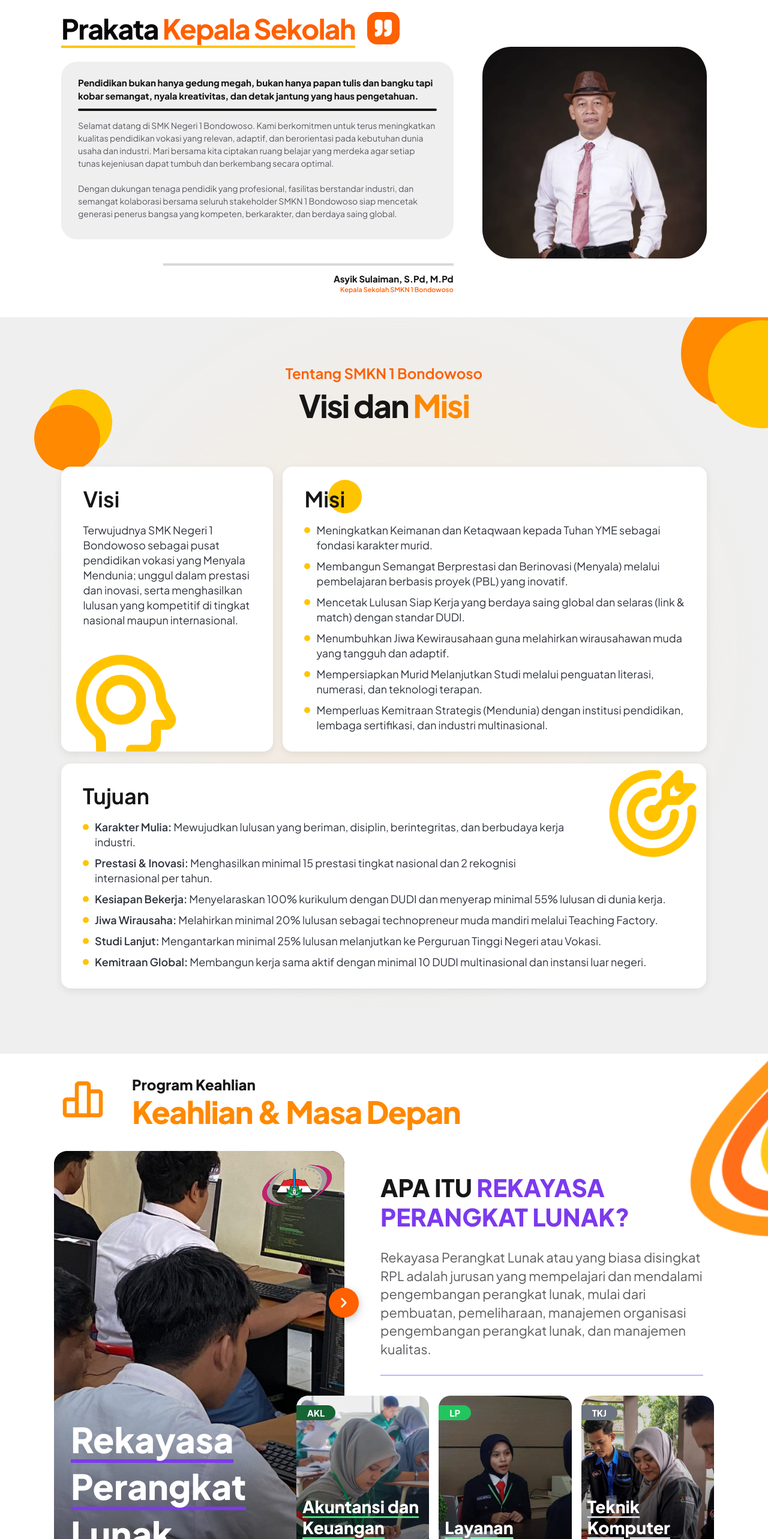
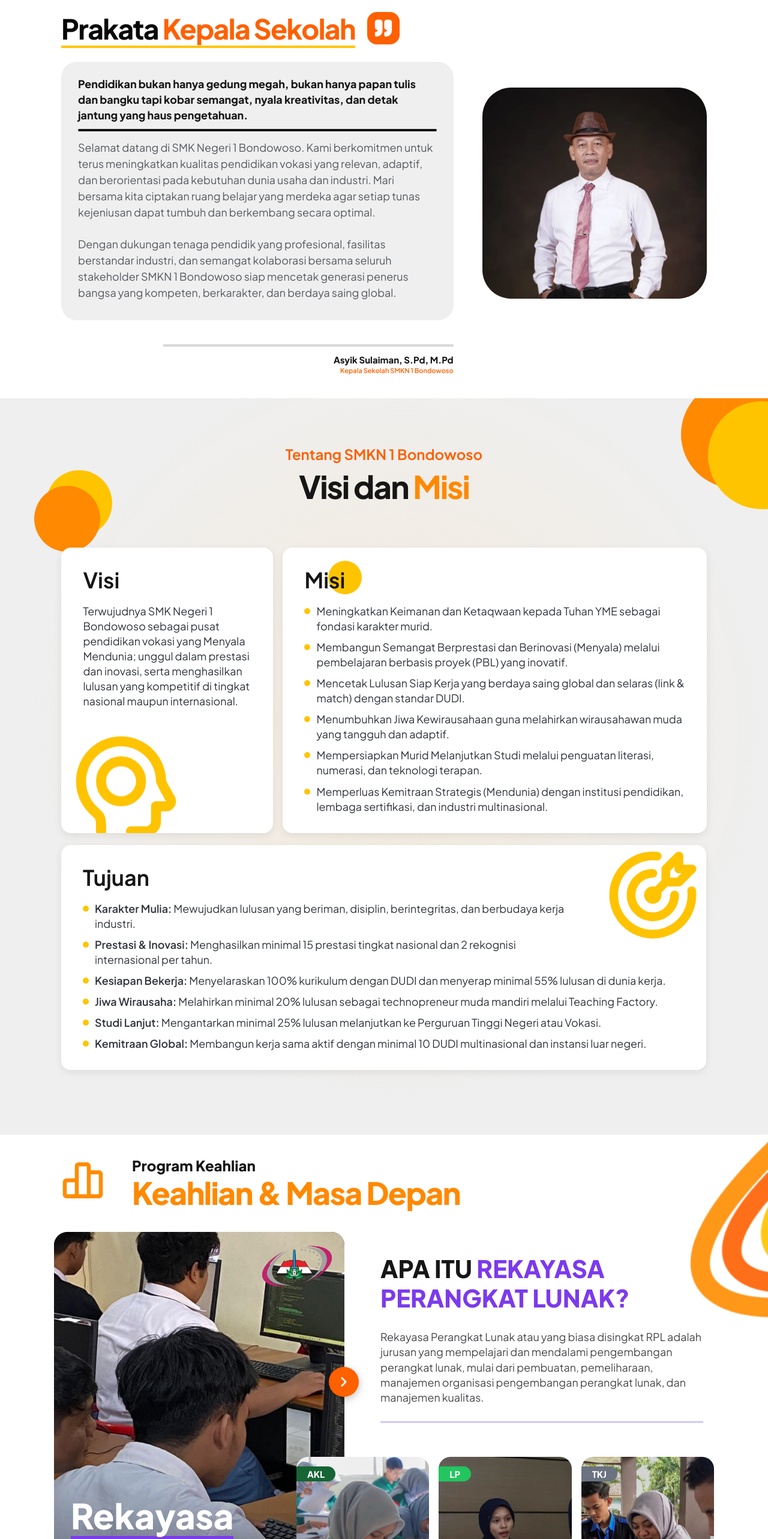
Before and after one commit to zakwantampan/Lomba-JHIC-LandingPage, a React (Vite) app: page / in a window 1280 px wide. Shown: the part 880-3446 px from the top of the page at 60% size. Built offline with nearby package versions, Linux system fonts and the light colour scheme.

Commit message:
perbaruan prestasi

```diff
--- a/src/view/style.css
+++ b/src/view/style.css
@@ -14,7 +14,7 @@
   --orange: #ff8900;
   --deep-orange: #ff6000;
   --yellow: #ffc400;
-  --muted: #5b5b60;
+  --muted: #48484d;
   --paper: #efefef;
 }
 
@@ -586,7 +586,7 @@
 }
 
 .quote-main-text {
-  font-size: clamp(14px, 1.2vw, 15px);
+  font-size: clamp(15px, 1.4vw, 18px);
   font-weight: 750;
   line-height: 1.45;
 }
@@ -1003,7 +1003,7 @@
 
 .keahlian-feature-text p {
   color: var(--muted);
-  font-size: clamp(16px, 1.7vw, 22px);
+  font-size: clamp(15px, 1.4vw, 18px);
   line-height: 1.4;
   text-align: left;
 }
@@ -1160,7 +1160,7 @@
   display: flex;
   flex-direction: column;
   margin-top: 10px;
-  font-size: 30px;
+  font-size: clamp(28px, 4.1vw, 54px);
   font-weight: 800;
   line-height: 1;
   text-align: left;
@@ -3047,6 +3047,7 @@
 /* TYPEWRITER CURSOR */
 .typewriter-text {
   display: inline;
+  font-size: clamp(15px, 1.4vw, 18px);
 }
 
 .typewriter-cursor {
```
